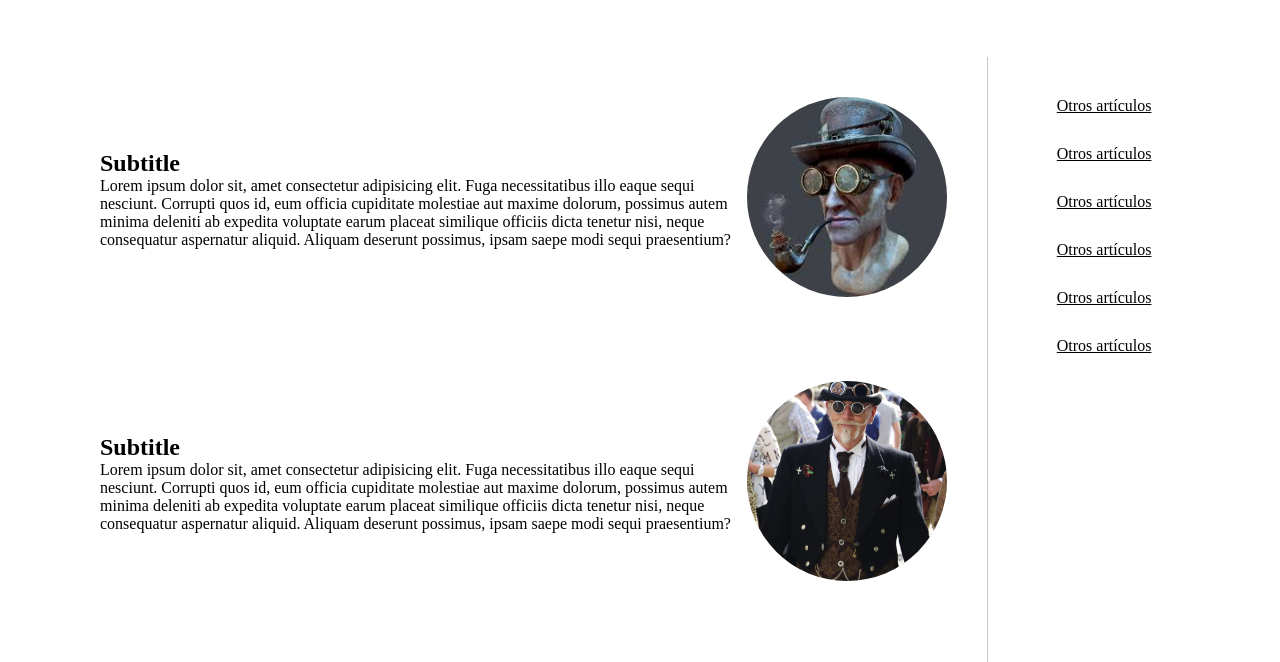
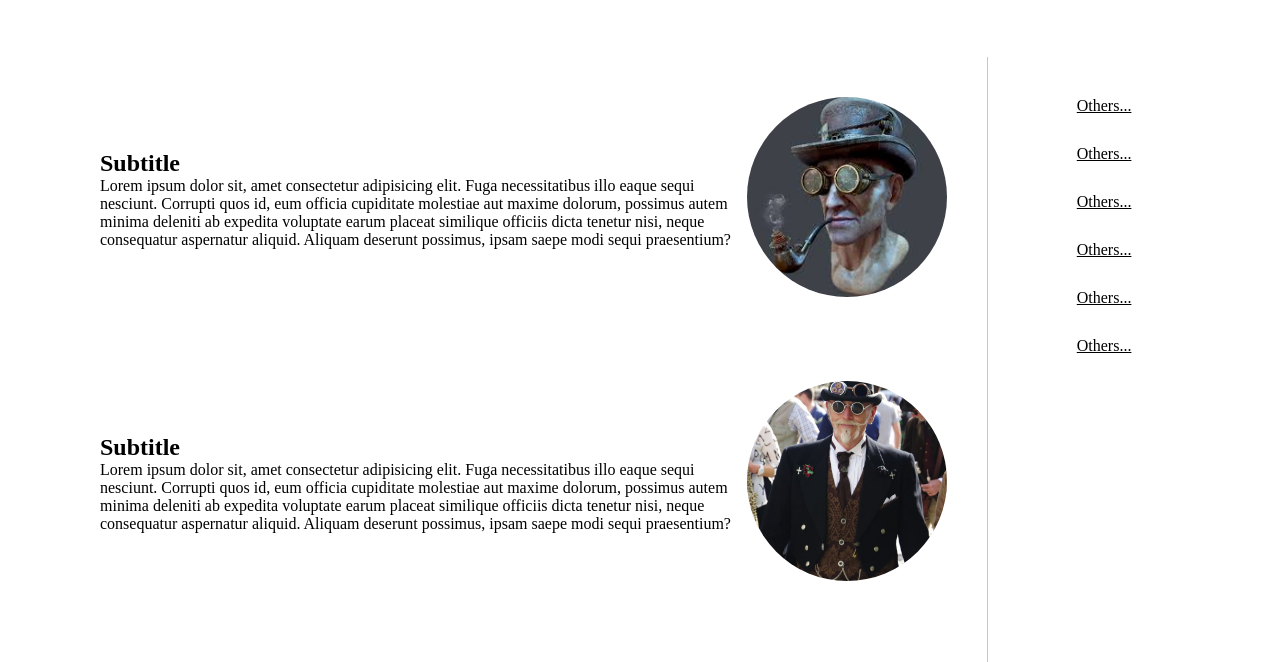
Before and after one commit to indatech/Steampunk-Blog, a plain HTML site: page index.html in a window 1280 px wide. Shown: the part 78-740 px from the top of the page. Drawn offline with Linux system fonts and the light colour scheme.

Commit message:
Cambios en el menu secundario.

```diff
--- a/index.html
+++ b/index.html
@@ -45,12 +45,12 @@
 
       </div>
       <div class="menu-secundario">
-         <a href="">Otros artículos</a>
-         <a href="">Otros artículos</a>
-         <a href="">Otros artículos</a>
-         <a href="">Otros artículos</a>
-         <a href="">Otros artículos</a>
-         <a href="">Otros artículos</a>
+         <a href="">Others...</a>
+         <a href="">Others...</a>
+         <a href="">Others...</a>
+         <a href="">Others...</a>
+         <a href="">Others...</a>
+         <a href="">Others...</a>
 
       </div>
    </div>
```
